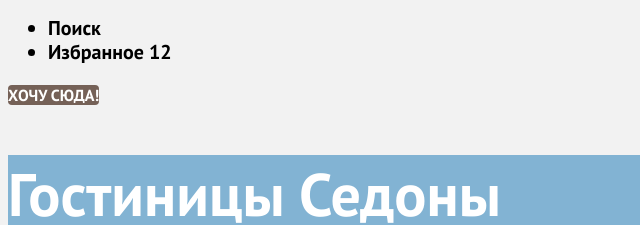
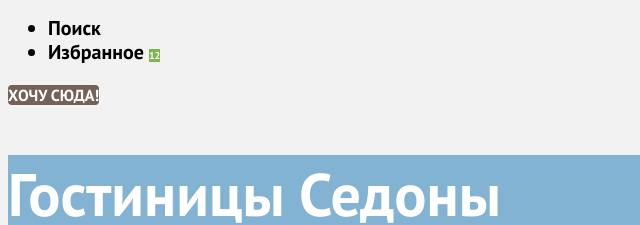
Before and after one commit to htmlacademy-htmlcss/2628365-sedona-2, a plain HTML site: page catalog.html in a window 1280 px wide. Shown: the part 178-403 px from the top of the page, 0-640 px from the left. Drawn offline with Linux system fonts and the light colour scheme.

Commit message:
Правка бейджа у Избранное

```diff
--- a/catalog.html
+++ b/catalog.html
@@ -39,7 +39,7 @@
           <li class="navigation-item">
             <a class="navigation-link" href="#">
               <span class="visually-hidden">Избранное</span>
-              <span>12</span>
+              <span class="favorites-badge">12</span>
             </a>
           </li>
         </ul>
--- a/styles/styles.css
+++ b/styles/styles.css
@@ -57,6 +57,8 @@ body{
   font-size: 10px;
   line-height: 10px;
   text-align: center;
+  background-color: #7DB54F;
+  color: #ffffff;
 }
 
 .button{
```
